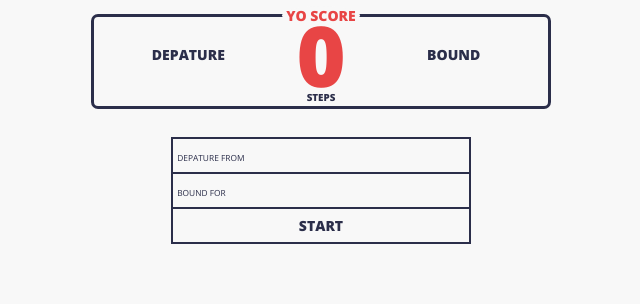
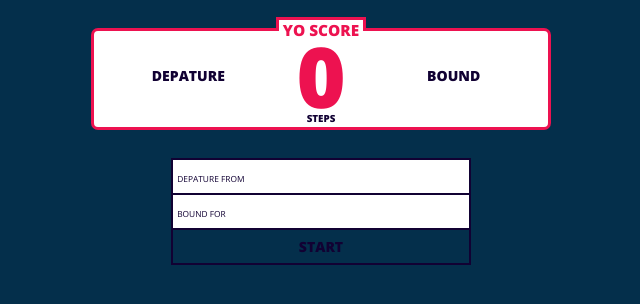
Before and after one commit to duerdod/wikipedia-destinations, a React (Create React App) app: page / in a window 1280 px wide. Shown: the top 304 px of the page, without its empty margins (319-959 px from the left). Built offline with nearby package versions, Linux system fonts and the light colour scheme.

Commit message:
pixel perfection

```diff
--- a/src/App.js
+++ b/src/App.js
@@ -10,6 +10,7 @@ import Stats from './components/Stats';
 const Container = styled.section`
   background: inherit;
   padding: 1rem 2rem;
+  margin-top: 1rem;
   @media screen and (max-width: 40em) {
     padding: 2rem 0.5rem;
   }
--- a/src/Theme.js
+++ b/src/Theme.js
@@ -1,14 +1,19 @@
 import { createGlobalStyle } from 'styled-components';
 
 const theme = {
-  black: '#383838',
-  background: '#f8f8f8',
+  black: '#eeeeee',
+  background: '#042f4b',
   color: {
-    greyish: '#2b2e4a',
-    blue: '#1089ff',
-    red: '#e84545',
+    greyish: '#110133',
+    blue: '#ffdc34',
+    red: '#00918e',
     brown: '#903749',
-    darkBrown: '#53354a'
+    darkBrown: '#53354a',
+    background: '#042f4b',
+    primary: '#ed1250',
+    secondary: '#fbc99d',
+    bodyColor: '#f5f5f5',
+    titleColor: '#fbc99d'
   },
   boxShadow: '0 2px 6px 0 hsla(0, 0%, 0%, 0.09)',
   fontSize: {
@@ -26,10 +31,10 @@ const theme = {
 
 export const Reset = createGlobalStyle`
   body {
-    background: ${theme.background};
+    background: ${theme.color.background};
     background-attachment: fixed;
     height: 100%;
-    color: ${theme.black};
+    color: ${theme.color.bodyColor};
     font-family: ${theme.sansSerif};
     padding: 0;
     margin: 0;
--- a/src/components/Article.js
+++ b/src/components/Article.js
@@ -17,7 +17,8 @@ const Title = styled.h1`
   font-size: 2.5rem;
   margin: 1rem 0;
   font-family: ${theme.titleFont};
-  color: ${theme.color.greyish};
+  color: ${theme.color.titleColor};
+  font-weight: 800;
 `;
 
 const StyledArticle = styled.div`
@@ -27,11 +28,11 @@ const StyledArticle = styled.div`
     margin: 0.5em 0;
     line-height: 1.6;
     font-size: 1rem;
-    color: ${theme.color.greyish};
+    /* color: ${theme.color.greyish}; */
   }
 
   a {
-    color: ${theme.color.brown};
+    color: ${theme.color.secondary};
   }
 
   h3,
@@ -39,11 +40,15 @@ const StyledArticle = styled.div`
     font-family: ${theme.titleFont};
     line-height: 1.6;
     font-size: 1.2rem;
+    color: ${theme.color.titleColor};
+    font-weight: 800;
   }
   h1,
   h2 {
     font-family: ${theme.titleFont};
     font-size: 2rem;
+    font-weight: 800;
+    color: ${theme.color.titleColor};
   }
 
   ul,
--- a/src/components/StartForm.js
+++ b/src/components/StartForm.js
@@ -33,7 +33,7 @@ const Form = styled.form`
 `;
 
 const Input = styled.input`
-  background: ${theme.background};
+  background: #ffffff;
   display: block;
 
   &:last-of-type {
--- a/src/components/Stats.js
+++ b/src/components/Stats.js
@@ -10,11 +10,13 @@ const OuterContainer = styled.section`
 `;
 
 const InnerContainer = styled.div`
-  border: 3px solid ${p => p.theme.color.greyish};
+  border: 3px solid ${p => p.theme.color.primary};
   border-radius: 7px;
-  padding: 2rem 2rem 3rem 2rem;
+  padding: 2.5rem 2rem 3rem 2rem;
   max-width: 460px;
   margin: 0 auto 2rem auto;
+  background: #ffffff;
+  /* box-shadow: 0 0 7px #F14173; */
 
   display: grid;
   grid-template-rows: 1fr;
@@ -28,19 +30,25 @@ const InnerContainer = styled.div`
     content: '${p => p.title}';
     position: absolute;
     font-family: ${theme.titleFont};
-    color: ${theme.color.red};
-    background: ${theme.background};
+    color: ${theme.color.primary};
+    background: #ffffff;
     text-transform: uppercase;
     font-weight: 800;
-    top: -11px;
-    border-radius: 100%;
+    font-size: 1.1rem;
+    top: -14px;
     padding: 0 0.3rem;
+    border: 2px solid;
+    border-image: linear-gradient(to bottom, ${p =>
+      p.theme.color.primary} 50%, ${p =>
+  p.theme.color.primary} 51%, #ffffff 51%, #ffffff 100%);
+    border-image-slice: 1;
+    border-width: 3px;
   }
 
   h2,
   h3 {
     font-family: ${theme.titleFont};
-    color: ${theme.color.red};
+    color: ${theme.color.primary};
     text-transform: uppercase;
     font-weight: 800;
   }
```
